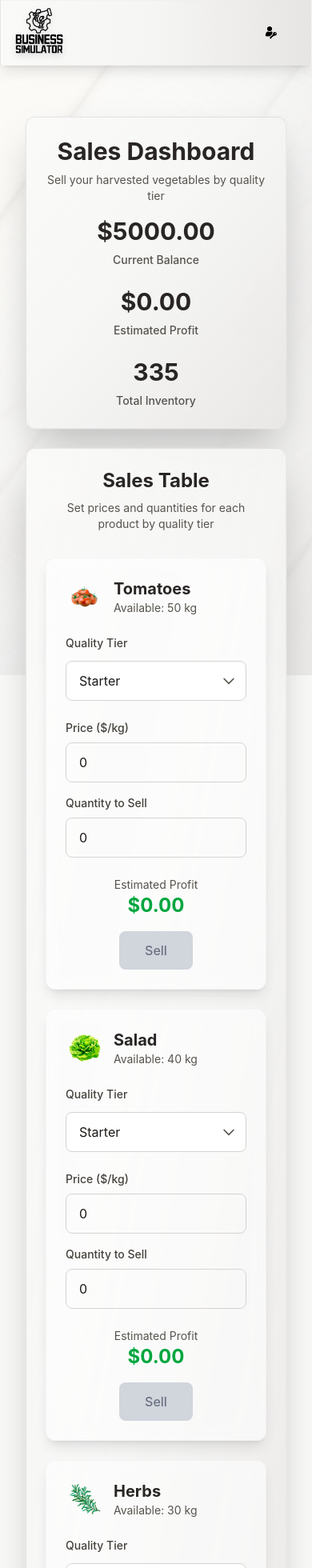
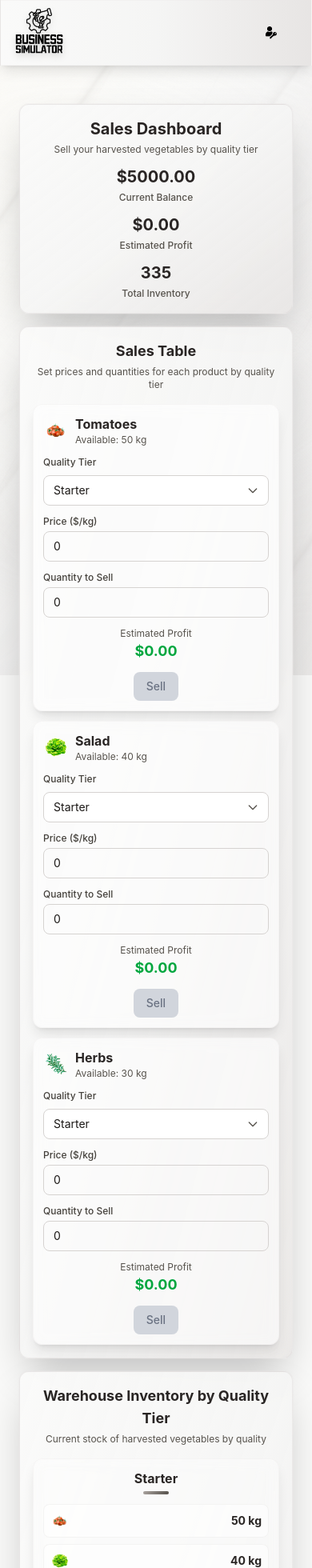
Before and after one commit to RebelsBlocks/business-simulator-frontend, a React (Vite) app: page /sales in a window 390 px wide. Shown: the top 1960 px of the page at 80% size. Built offline with nearby package versions, Linux system fonts and the light colour scheme.

Commit message:
fix UI on mobiles
fix UI on mobiles

```diff
--- a/src/pages/Sales.tsx
+++ b/src/pages/Sales.tsx
@@ -160,66 +160,66 @@ const Sales = () => {
   return (
     <div className="min-h-screen relative">
       <MarbleTexture />
-      <div className="max-w-7xl mx-auto px-4 sm:px-6 lg:px-8 py-8 relative z-10">
+      <div className="max-w-7xl mx-auto px-2 sm:px-6 lg:px-8 py-4 sm:py-8 relative z-10">
 
         {/* Sales Summary - Top */}
-        <div className="bg-gradient-to-br from-stone-50/95 via-stone-100/90 to-stone-200/85 backdrop-blur-md border border-stone-300/40 rounded-xl sm:rounded-2xl p-6 sm:p-8 mb-6 sm:mb-8 shadow-2xl ring-1 ring-stone-200/30 transition-all duration-500">
-          <div className="text-center mb-4">
-            <h2 className="text-3xl font-bold text-stone-800 mb-2">Sales Dashboard</h2>
-            <p className="text-stone-600 text-sm">Sell your harvested vegetables by quality tier</p>
+        <div className="bg-gradient-to-br from-stone-50/95 via-stone-100/90 to-stone-200/85 backdrop-blur-md border border-stone-300/40 rounded-xl sm:rounded-2xl p-4 sm:p-8 mb-4 sm:mb-8 shadow-2xl ring-1 ring-stone-200/30 transition-all duration-500">
+          <div className="text-center mb-3 sm:mb-4">
+            <h2 className="text-xl sm:text-3xl font-bold text-stone-800 mb-1 sm:mb-2">Sales Dashboard</h2>
+            <p className="text-stone-600 text-xs sm:text-sm">Sell your harvested vegetables by quality tier</p>
           </div>
-          <div className="grid grid-cols-1 md:grid-cols-3 gap-6 sm:gap-8">
+          <div className="grid grid-cols-1 md:grid-cols-3 gap-3 sm:gap-8">
             <div className="text-center">
-              <div className="text-3xl font-bold text-stone-800">${money.toFixed(2)}</div>
-              <div className="text-sm text-stone-600 mt-2 font-medium">Current Balance</div>
+              <div className="text-xl sm:text-3xl font-bold text-stone-800">${money.toFixed(2)}</div>
+              <div className="text-xs sm:text-sm text-stone-600 mt-1 sm:mt-2 font-medium">Current Balance</div>
             </div>
             <div className="text-center">
-              <div className="text-3xl font-bold text-stone-800">${totalEstimatedProfit.toFixed(2)}</div>
-              <div className="text-sm text-stone-600 mt-2 font-medium">Estimated Profit</div>
+              <div className="text-xl sm:text-3xl font-bold text-stone-800">${totalEstimatedProfit.toFixed(2)}</div>
+              <div className="text-xs sm:text-sm text-stone-600 mt-1 sm:mt-2 font-medium">Estimated Profit</div>
             </div>
             <div className="text-center">
-              <div className="text-3xl font-bold text-stone-800">
+              <div className="text-xl sm:text-3xl font-bold text-stone-800">
                 {Object.values(warehouseInventory).reduce((sum, tier) =>
                   sum + Object.values(tier).reduce((tierSum: number, quantity: unknown) => tierSum + (quantity as number), 0), 0
                 )}
               </div>
-              <div className="text-sm text-stone-600 mt-2 font-medium">Total Inventory</div>
+              <div className="text-xs sm:text-sm text-stone-600 mt-1 sm:mt-2 font-medium">Total Inventory</div>
             </div>
           </div>
         </div>
 
         {/* Responsive Sales Cards */}
-        <div className="bg-gradient-to-br from-stone-50/95 via-stone-100/90 to-stone-200/85 backdrop-blur-md border border-stone-300/40 rounded-xl sm:rounded-2xl p-6 sm:p-8 shadow-2xl ring-1 ring-stone-200/30 transition-all duration-500">
-          <div className="text-center mb-8">
-            <h2 className="text-2xl font-bold text-stone-800 mb-2">Sales Table</h2>
-            <p className="text-stone-600 text-sm">Set prices and quantities for each product by quality tier</p>
+        <div className="bg-gradient-to-br from-stone-50/95 via-stone-100/90 to-stone-200/85 backdrop-blur-md border border-stone-300/40 rounded-xl sm:rounded-2xl p-4 sm:p-8 shadow-2xl ring-1 ring-stone-200/30 transition-all duration-500">
+          <div className="text-center mb-4 sm:mb-8">
+            <h2 className="text-lg sm:text-2xl font-bold text-stone-800 mb-1 sm:mb-2">Sales Table</h2>
+            <p className="text-stone-600 text-xs sm:text-sm">Set prices and quantities for each product by quality tier</p>
           </div>
 
-          <div className="space-y-6">
+          <div className="space-y-3 sm:space-y-6">
             {salesItems.map((item) => {
               return (
-                <div key={item.productId} className="bg-white/60 backdrop-blur-sm rounded-xl p-6 border border-stone-200/30 shadow-lg">
+                <div key={item.productId} className="bg-white/60 backdrop-blur-sm rounded-xl p-3 sm:p-6 border border-stone-200/30 shadow-lg">
                   {/* Product Header */}
-                  <div className="flex items-center gap-3 mb-6">
+                  <div className="flex items-center gap-2 sm:gap-3 mb-3 sm:mb-6">
                     <img
                       src={item.icon}
                       alt={item.productName}
-                      className="w-12 h-12"
+                      className="w-8 h-8 sm:w-12 sm:h-12"
                     />
                     <div>
-                      <h3 className="text-xl font-bold text-stone-800">{item.productName}</h3>
-                      <p className="text-sm text-stone-600">Available: {item.availableQuantity} kg</p>
+                      <h3 className="text-base sm:text-xl font-bold text-stone-800">{item.productName}</h3>
+                      <p className="text-xs sm:text-sm text-stone-600">Available: {item.availableQuantity} kg</p>
                     </div>
                   </div>
 
                   {/* Quality Tier Selector */}
-                  <div className="mb-6">
-                    <label className="block text-sm font-medium text-stone-700 mb-3">Quality Tier</label>
+                  <div className="mb-3 sm:mb-6">
+                    <label className="block text-xs sm:text-sm font-medium text-stone-700 mb-2 sm:mb-3">Quality Tier</label>
                     <div className="relative">
                       <select
                         value={item.selectedTier}
                         onChange={(e) => handleTierChange(item.productId, e.target.value as 'starter' | 'basic' | 'premium' | 'max')}
-                        className="w-full px-4 py-3 border border-stone-300 rounded-lg focus:outline-none focus:ring-2 focus:ring-stone-400 focus:border-transparent bg-white appearance-none cursor-pointer"
+                        className="w-full px-3 py-2 sm:px-4 sm:py-3 text-sm sm:text-base border border-stone-300 rounded-lg focus:outline-none focus:ring-2 focus:ring-stone-400 focus:border-transparent bg-white appearance-none cursor-pointer"
                       >
                         {tiers.map((tier) => (
                           <option key={tier.id} value={tier.id} className="flex items-center gap-2">
@@ -228,7 +228,7 @@ const Sales = () => {
                         ))}
                       </select>
                       <div className="absolute inset-y-0 right-0 flex items-center px-3 pointer-events-none">
-                        <svg className="w-5 h-5 text-stone-600" fill="none" stroke="currentColor" viewBox="0 0 24 24">
+                        <svg className="w-4 h-4 sm:w-5 sm:h-5 text-stone-600" fill="none" stroke="currentColor" viewBox="0 0 24 24">
                           <path strokeLinecap="round" strokeLinejoin="round" strokeWidth={2} d="M19 9l-7 7-7-7" />
                         </svg>
                       </div>
@@ -236,43 +236,43 @@ const Sales = () => {
                   </div>
 
                   {/* Price and Quantity Inputs */}
-                  <div className="grid grid-cols-1 sm:grid-cols-2 gap-4 mb-6">
+                  <div className="grid grid-cols-1 sm:grid-cols-2 gap-3 sm:gap-4 mb-3 sm:mb-6">
                     <div>
-                      <label className="block text-sm font-medium text-stone-700 mb-2">Price ($/kg)</label>
+                      <label className="block text-xs sm:text-sm font-medium text-stone-700 mb-1 sm:mb-2">Price ($/kg)</label>
                       <input
                         type="number"
                         min="0"
                         step="0.01"
                         value={item.price}
                         onChange={(e) => handlePriceChange(item.productId, parseFloat(e.target.value) || 0)}
-                        className="w-full px-4 py-3 border border-stone-300 rounded-lg focus:outline-none focus:ring-2 focus:ring-stone-400 focus:border-transparent"
+                        className="w-full px-3 py-2 sm:px-4 sm:py-3 text-sm sm:text-base border border-stone-300 rounded-lg focus:outline-none focus:ring-2 focus:ring-stone-400 focus:border-transparent"
                         placeholder="0.00"
                       />
                     </div>
                     <div>
-                      <label className="block text-sm font-medium text-stone-700 mb-2">Quantity to Sell</label>
+                      <label className="block text-xs sm:text-sm font-medium text-stone-700 mb-1 sm:mb-2">Quantity to Sell</label>
                       <input
                         type="number"
                         min="0"
                         max={item.availableQuantity}
                         value={item.quantityToSell}
                         onChange={(e) => handleQuantityChange(item.productId, parseInt(e.target.value) || 0)}
-                        className="w-full px-4 py-3 border border-stone-300 rounded-lg focus:outline-none focus:ring-2 focus:ring-stone-400 focus:border-transparent"
+                        className="w-full px-3 py-2 sm:px-4 sm:py-3 text-sm sm:text-base border border-stone-300 rounded-lg focus:outline-none focus:ring-2 focus:ring-stone-400 focus:border-transparent"
                         placeholder="0"
                       />
                     </div>
                   </div>
 
                   {/* Estimated Profit and Sell Button */}
-                  <div className="flex flex-col sm:flex-row items-center justify-between gap-4">
+                  <div className="flex flex-col sm:flex-row items-center justify-between gap-3 sm:gap-4">
                     <div className="text-center sm:text-left">
-                      <div className="text-sm text-stone-600">Estimated Profit</div>
-                      <div className="text-2xl font-bold text-green-600">${item.estimatedProfit.toFixed(2)}</div>
+                      <div className="text-xs sm:text-sm text-stone-600">Estimated Profit</div>
+                      <div className="text-lg sm:text-2xl font-bold text-green-600">${item.estimatedProfit.toFixed(2)}</div>
                     </div>
                     <button
                       onClick={() => handleSell(item.productId)}
                       disabled={item.quantityToSell <= 0 || item.price <= 0 || item.availableQuantity <= 0}
-                      className={`px-8 py-3 rounded-lg font-medium transition-all duration-200 ${
+                      className={`px-4 sm:px-8 py-2 sm:py-3 text-sm sm:text-base rounded-lg font-medium transition-all duration-200 ${
                         item.quantityToSell > 0 && item.price > 0 && item.availableQuantity > 0
                           ? 'bg-gradient-to-br from-green-500 to-green-600 hover:from-green-600 hover:to-green-700 text-white shadow-md hover:shadow-lg transform hover:scale-105'
                           : 'bg-gray-300 text-gray-500 cursor-not-allowed'
@@ -288,29 +288,29 @@ const Sales = () => {
         </div>
 
         {/* Warehouse Inventory by Tier - Bottom */}
-        <div className="bg-gradient-to-br from-stone-50/95 via-stone-100/90 to-stone-200/85 backdrop-blur-md border border-stone-300/40 rounded-xl sm:rounded-2xl p-6 sm:p-8 mt-6 sm:mt-8 shadow-2xl ring-1 ring-stone-200/30 transition-all duration-500">
-          <div className="text-center mb-8">
-            <h2 className="text-2xl font-bold text-stone-800 mb-2">Warehouse Inventory by Quality Tier</h2>
-            <p className="text-stone-600 text-sm">Current stock of harvested vegetables by quality</p>
+        <div className="bg-gradient-to-br from-stone-50/95 via-stone-100/90 to-stone-200/85 backdrop-blur-md border border-stone-300/40 rounded-xl sm:rounded-2xl p-4 sm:p-8 mt-4 sm:mt-8 shadow-2xl ring-1 ring-stone-200/30 transition-all duration-500">
+          <div className="text-center mb-4 sm:mb-8">
+            <h2 className="text-lg sm:text-2xl font-bold text-stone-800 mb-1 sm:mb-2">Warehouse Inventory by Quality Tier</h2>
+            <p className="text-stone-600 text-xs sm:text-sm">Current stock of harvested vegetables by quality</p>
           </div>
-          <div className="grid grid-cols-1 md:grid-cols-2 lg:grid-cols-4 gap-6">
+          <div className="grid grid-cols-1 md:grid-cols-2 lg:grid-cols-4 gap-3 sm:gap-6">
             {tiers.map((tier) => (
-              <div key={tier.id} className="bg-white/40 backdrop-blur-sm rounded-xl p-6 border border-stone-200/30 shadow-lg">
-                <div className="text-center mb-6">
-                  <div className="text-xl font-bold text-stone-800 mb-2 capitalize">{tier.name}</div>
-                  <div className={`w-12 h-1 bg-gradient-to-r ${tier.color} mx-auto rounded-full`}></div>
+              <div key={tier.id} className="bg-white/40 backdrop-blur-sm rounded-xl p-3 sm:p-6 border border-stone-200/30 shadow-lg">
+                <div className="text-center mb-3 sm:mb-6">
+                  <div className="text-base sm:text-xl font-bold text-stone-800 mb-1 sm:mb-2 capitalize">{tier.name}</div>
+                  <div className={`w-8 sm:w-12 h-1 bg-gradient-to-r ${tier.color} mx-auto rounded-full`}></div>
                 </div>
-                <div className="space-y-4">
+                <div className="space-y-2 sm:space-y-4">
                   {products.map((product) => (
-                    <div key={product.id} className="flex items-center justify-between p-3 bg-white/60 rounded-lg border border-stone-200/40">
-                      <div className="flex items-center gap-3">
+                    <div key={product.id} className="flex items-center justify-between p-2 sm:p-3 bg-white/60 rounded-lg border border-stone-200/40">
+                      <div className="flex items-center gap-2 sm:gap-3">
                         <img
                           src={product.icon}
                           alt={product.name}
-                          className="w-8 h-8"
+                          className="w-6 h-6 sm:w-8 sm:h-8"
                         />
                       </div>
-                      <div className="text-lg font-bold text-stone-800">
+                      <div className="text-sm sm:text-lg font-bold text-stone-800">
                         {warehouseInventory[tier.id][product.id as keyof ProductInventory]} kg
                       </div>
                     </div>
```
